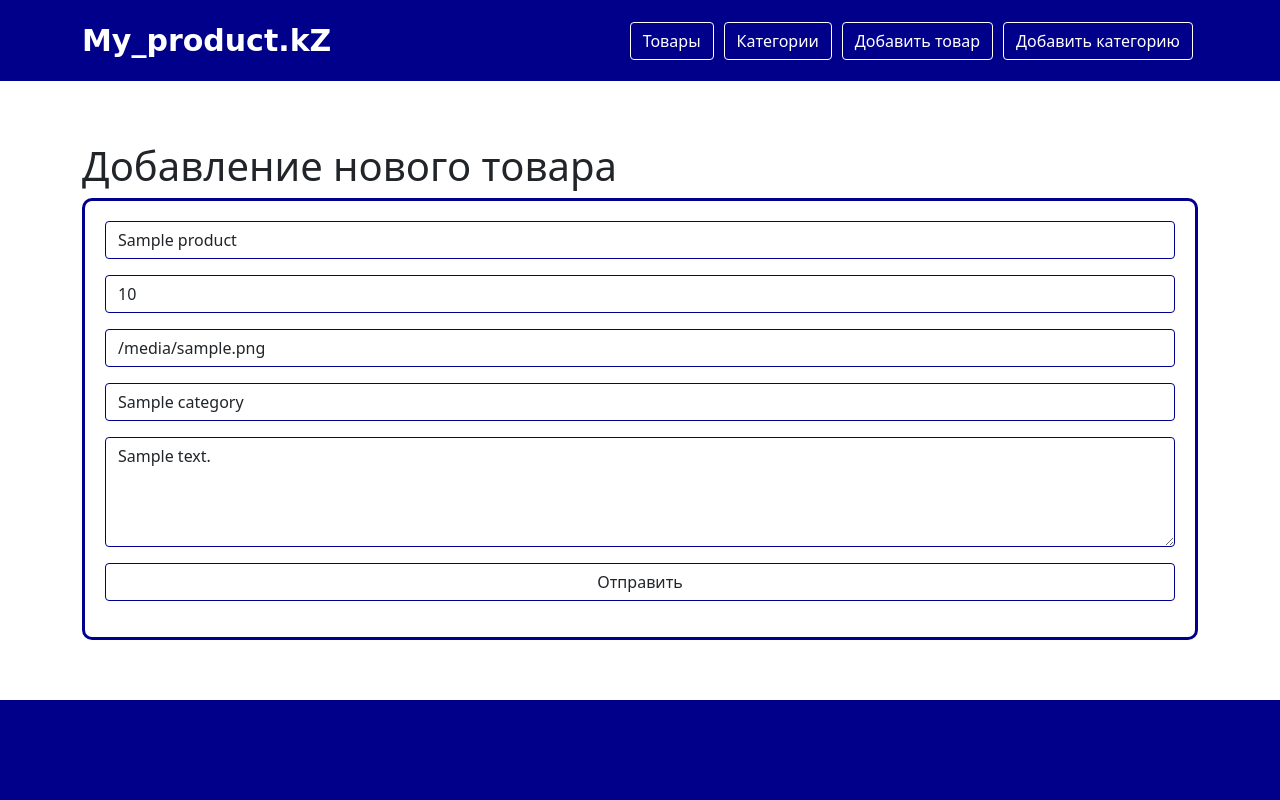
After one commit to Kgbay/homework_60_Kudaibergen_Kyrgyzbay, a Django app: template online_store/templates/product_update.html in a window 1280 px wide. The commit adds this page. Run offline with Django 4.2, Linux system fonts and the light colour scheme; the template is opened without the code that fills it: most values are stand-ins (such as "Sample title", 1, 10 or a date in 2020); parts of the project's set-up code (start-up, migrations or seed data) failed here and were passed over; some web fonts are replaced.

Commit message:
Добавил редактирования категорий и товаров

```diff
--- a/online_store/templates/categories.html
+++ b/online_store/templates/categories.html
@@ -8,6 +8,7 @@
                 <h3>{{category.name}}</h3>
                 <p> Описание: {{category.desc}}</p>
                 <a href="{% url 'remove_category' category.pk %}" class="btn btn-primary rm-btn" onclick="alert('Удалить данные?')">Удалить</a>
+                <a href="{% url 'category_update' category.pk %}" class="btn btn-primary upd-btn">Редактировать</a>
             </div>
              <br>
         {% endfor %}
--- a/online_store/templates/category.html
+++ b/online_store/templates/category.html
@@ -2,8 +2,8 @@
 {% block title %}Home{% endblock %}
 {% block content %}
      <div class="container">
-        <h1>Category view page</h1>
-        <p>Name: {{ category.name }}</p>
-        <p>Desc: {{ category.desc }}</p>
+        <h1>Информация о категории</h1>
+        <p>Наименование: {{ category.name }}</p>
+        <p>Описание: {{ category.desc }}</p>
      </div>
 {% endblock %}
--- a/online_store/templates/product.html
+++ b/online_store/templates/product.html
@@ -16,6 +16,7 @@
                 <i>Создан: {{ product.created_at }}</i>
                 <p></p>
                 <a href="{% url 'remove_product' product.pk %}" class="btn btn-primary rm-btn" onclick="alert('Удалить данные?')">Удалить</a>
+                <a href="{% url 'product_update' product.pk %}" class="btn btn-primary green-btn">Редактировать</a>
             </div>
         </div>
     </div>
--- a/online_store/templates/product_create.html
+++ b/online_store/templates/product_create.html
@@ -23,7 +23,7 @@
                     <select id="category_id" name="category_id" class="form-control" required>
                             <option>Выберите категорию</option>
                             {% for category in categories %}
-                                <option value="{{ category.id }}">{{ category.name }}</option>
+                                <option value="{{ product.category_id }}">{{ category.name }}</option>
                             {% endfor %}
                     </select>
                 </div>
--- /dev/null
+++ b/online_store/templates/product_update.html
@@ -0,0 +1,41 @@
+{% extends 'base.html' %}
+{% block title %}Home{% endblock %}
+{% block content %}
+     <div class="container">
+         <div>
+             <h1>Добавление нового товара</h1>
+            <form action="{% url 'product_update' product.pk %}" method="post">
+                {% csrf_token %}
+
+                <div class="mb-3">
+                    <input type="text" id="name" name="name" placeholder="Наименование" class="form-control" required value="{{ product.name }}">
+                </div>
+
+                <div class="mb-3">
+                    <input type="number" id="price" name="price" placeholder="Цена" class="form-control" required value="{{ product.price }}">
+                </div>
+
+                <div class="mb-3">
+                    <input type="text" id="img_link" name="img_link" placeholder="Ссылка на картинку" class="form-control" required value="{{ product.img_link }}">
+                </div>
+
+                <div class="mb-3">
+                    <select id="category_id" name="category_id" class="form-control" required>
+                        {% for category in categories %}
+                                <option value="{{ category.id }}">{{ category.name }}</option>
+                        {% endfor %}
+                    </select>
+                </div>
+
+                <div class="mb-3">
+                    <textarea id="desc" name="desc" placeholder="Описание" class="form-control" rows="4" required>{{ product.desc }}</textarea>
+                </div>
+
+                <div class="mb-3">
+                    <input type="submit" class="form-control submit" value="Отправить">
+                </div>
+
+            </form>
+         </div>
+     </div>
+{% endblock %}
--- a/static/css/main.css
+++ b/static/css/main.css
@@ -65,6 +65,9 @@ form, .form-control {
     border-style: solid;
     border-color: red !important;
 }
+.upd-btn:hover {
+    background-color: green !important;
+}
 footer {
     height: 100px;
     width: auto;
```
Also changed, not shown: online_store/templates/category_update.html (added, +19 -0 lines), online_store/urls.py (+11 -4 lines), online_store/views/categories.py (+11 -0 lines), online_store/views/products.py (+16 -0 lines), online_store/models.py (line endings or trailing spaces).
